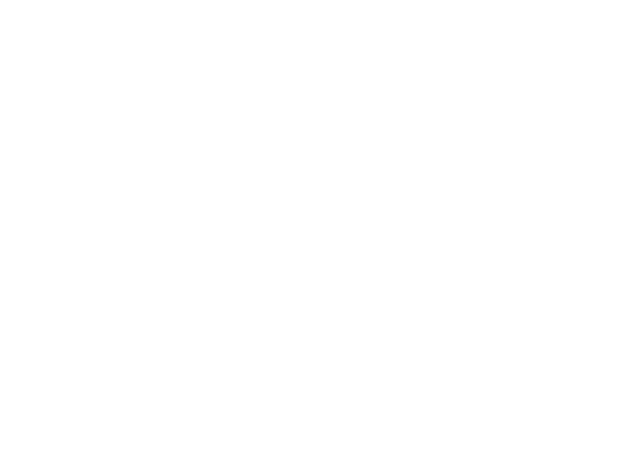
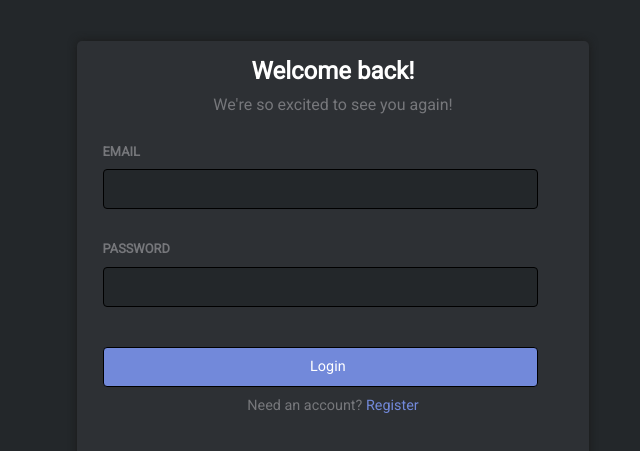
Before and after one commit to AshtrayShetty/omni-chat, a React (Create React App) app: page /login in a window 1280 px wide. Shown: the part 139-590 px from the top of the page, without its empty margins (307-947 px from the left). Built offline with nearby package versions, Linux system fonts and the light colour scheme.

Commit message:
Login to get jwt token

```diff
--- a/package.json
+++ b/package.json
@@ -7,6 +7,7 @@
     "@testing-library/react": "^9.5.0",
     "@testing-library/user-event": "^7.2.1",
     "apollo-boost": "^0.4.9",
+    "axios": "^0.20.0",
     "graphql": "^15.3.0",
     "react": "^16.13.1",
     "react-apollo": "^3.1.5",
--- a/src/App.js
+++ b/src/App.js
@@ -1,5 +1,5 @@
 import React from 'react';
-import { BrowserRouter as Router, Switch, Route } from "react-router-dom";
+import { BrowserRouter as Router, Switch, Route, Redirect } from "react-router-dom";
 import './App.css';
 import Login from './LoginComp/Login';
 import Chat from "./Chat";
@@ -10,7 +10,8 @@ function App() {
     <Router>
       <div className="App" style={{display: "grid"}}>
         <Switch>
-          <Route path="/" exact component={Login}/>
+          <Route path="/" exact render={()=><Redirect to="/login"/>}/>
+          <Route path="/login" exact component={Login}/>
           <Route path="/register" exact component={Register}/>
           <Route path="/chat" exact component={Chat}/>
         </Switch>
--- a/src/LoginComp/Login.js
+++ b/src/LoginComp/Login.js
@@ -1,18 +1,63 @@
-import React from "react";
+import React, {useState} from "react";
 import LoginStyles from './Login.module.css';
 import { Link } from "react-router-dom";
+import axios from 'axios';
 
 const Login=()=>{
+
+    const [state, setState]=useState({
+        username: '',
+        password: ''
+    });
+
+    const setUsername=(e)=>{
+        setState({
+            username: e.target.value,
+            password: state.password
+        });
+    }
+
+    const setPassword=(e)=>{
+        setState({
+            username: state.username,
+            password: e.target.value
+        })
+    }
+
+    const login=(e)=>{
+        e.preventDefault();
+        axios.post(
+            'http://localhost/query-or-mutation', {
+            'query': `query RequestTokenSet($login: Login!){
+                requestTokenSet(login: $login){
+                    accessToken
+                    refreshToken
+                }
+            }`,
+            'variables': {
+                'login': {
+                    'username': state.username,
+                    'password': state.password
+                }
+            }
+        },
+        {
+            headers: {'Content-Type': 'application/json'}
+        })
+        .then(data=>console.log(data))
+        .catch(err=>console.log(err));
+    };
+
     return (
         <div id={LoginStyles.loginMain}>
             <div className={LoginStyles.formDiv} id={LoginStyles.loginForm}>
                 <h2>Welcome back!</h2>
                 <span id={LoginStyles.greeting}>We're so excited to see you again!</span>
-                <form>
+                <form onSubmit={login} method="POST">
                     <label htmlFor="email">Email</label>
-                    <input type="text" name="email" required/>
+                    <input type="text" name="email" onChange={setUsername} required/>
                     <label htmlFor="password">Password</label>
-                    <input type="password" name="password" required/>
+                    <input type="password" name="password" onChange={setPassword} required/>
                     <input type="submit" value="Login" id={LoginStyles.loginBtn} style={{backgroundColor: '#7289DA'}} />
                 </form>
                 <span id={LoginStyles.register}>
```
Also changed, not shown: src/LoginComp/Register.js (+33 -0 lines), 1 other file (tests, documents, lock files or other folders).
